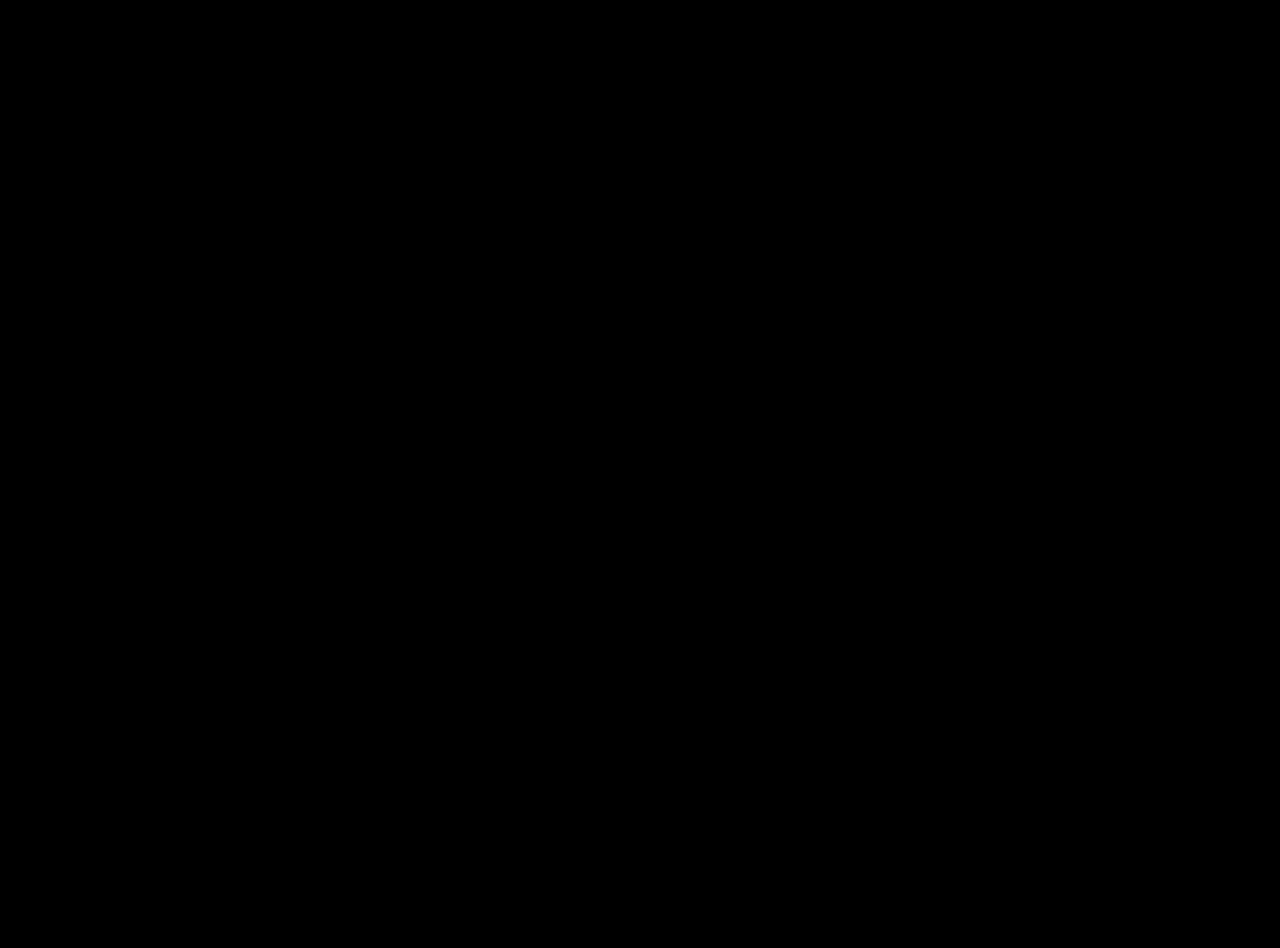
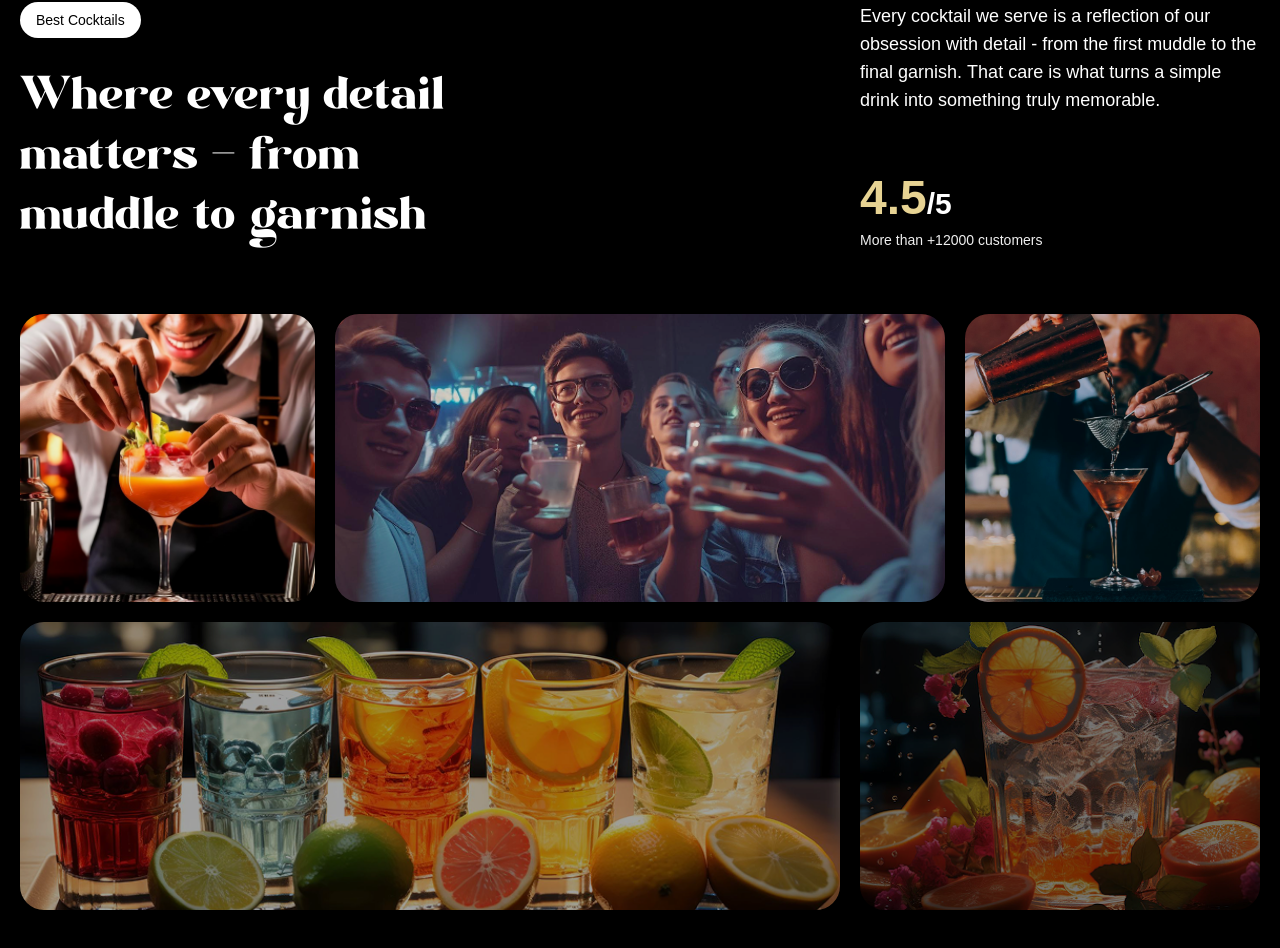
Before and after one commit to AviralMishra1310/gsap_cocktails, a React (Vite) app: page / in a window 1280 px wide. Shown: the part 1710-2658 px from the top of the page. Before the commit the page ends 1600 px from the top, so only its background shows below. Built offline with nearby package versions, Linux system fonts and the light colour scheme; a web font is replaced by a local one.

Commit message:
Implemented About Section

```diff
--- a/src/app.jsx
+++ b/src/app.jsx
@@ -3,6 +3,7 @@
 import Navbar from './components/Navbar.jsx';
 import Hero from './components/Hero.jsx';
 import Cocktails from "./components/cocktails.jsx";
+import About from "./components/About.jsx";
 
 gsap.registerPlugin(ScrollTrigger, SplitText);
 
@@ -12,6 +13,7 @@
         <Navbar />
         <Hero />
         <Cocktails />
+        <About />
     </main>
   )
 }
--- /dev/null
+++ b/src/components/About.jsx
@@ -0,0 +1,105 @@
+import gsap from 'gsap'
+import { SplitText, ScrollTrigger } from 'gsap/all'
+import { useGSAP } from '@gsap/react'
+
+gsap.registerPlugin(ScrollTrigger, SplitText)
+
+const About = () => {
+    useGSAP(() => {
+        const titleSplit = SplitText.create('#about h2', {
+            type: 'words'
+        })
+
+        const textSplit = SplitText.create('.about-text', {
+            type: 'words'
+        })
+
+        const statsSplit = SplitText.create('.stats-text', {
+            type: 'words'
+        })
+
+        const scrollTimeline = gsap.timeline({
+            scrollTrigger: {
+                trigger: '#about',
+                start: 'top center'
+            }
+        })
+
+        scrollTimeline
+         .from(titleSplit.words, {
+            opacity: 0, duration: 1, yPercent: 100, ease: 'expo.out', stagger: 0.02
+        })
+        .from(textSplit.words, {
+            opacity: 0, duration: 0.8, y: 20, ease: 'power2.out', stagger: 0.01
+        }, '-=0.3')
+        .from(statsSplit.words, {
+            opacity: 0, duration: 0.8, y: 20, ease: 'power2.out', stagger: 0.05
+        }, '-=0.35')
+         .from('.top-grid div, .bottom-grid div', {
+            opacity: 0, duration: 1, ease: 'power1.inOut', stagger: 0.04,
+         }, '-=0.4')
+    })
+  return (
+    <div id="about">
+        <div className="mb-16 md:px-0 px-5">
+            <div className="content">
+                <div className="md:col-span-8">
+                    <p className="badge">Best Cocktails</p>
+                    <h2>
+                        Where every detail matters <span className='text-white'>- </span>
+                            from muddle to garnish
+                    </h2>
+                </div>
+
+                <div className="sub-content">
+                    <p className='about-text'>
+                        Every cocktail we serve is a reflection of our obsession with detail - from the first muddle to the final garnish. That care is what turns a simple drink into something truly memorable.
+                    </p>
+
+                    <div>
+                        <p className='md:text-3xl text-xl font-bold stats-text'>
+                            <span>4.5</span>/5
+                        </p>
+                        <p className='text-sm text-white-100 stats-text'>
+                            More than +12000 customers
+                        </p>
+                    </div>
+                </div>
+            </div>
+        </div>
+
+        <div className="top-grid">
+            <div className="md:col-span-3">
+                <div className="noisy">
+                    <img src='/images/abt1.png' alt='grid-img-1' />
+                </div>
+            </div>
+            <div className="md:col-span-6">
+                <div className="noisy">
+                    <img src='/images/abt2.png' alt='grid-img-2' />
+                </div>
+            </div>
+            <div className="md:col-span-3">
+                <div className="noisy">
+                    <img src='/images/abt5.png' alt='grid-img-5' />
+                </div>
+            </div>
+        </div>
+
+        <div className='bottom-grid'>
+            <div className="md:col-span-8">
+                <div className="noisy">
+                    <img src='/images/abt3.png' alt='grid-img-3' />
+                </div>
+            </div>
+            <div className="md:col-span-4">
+                <div className="noisy">
+                    <img src='/images/abt4.png' alt='grid-img-4' />
+                </div>
+            </div>
+        </div>
+    </div>
+  )
+}
+
+export default About
```
